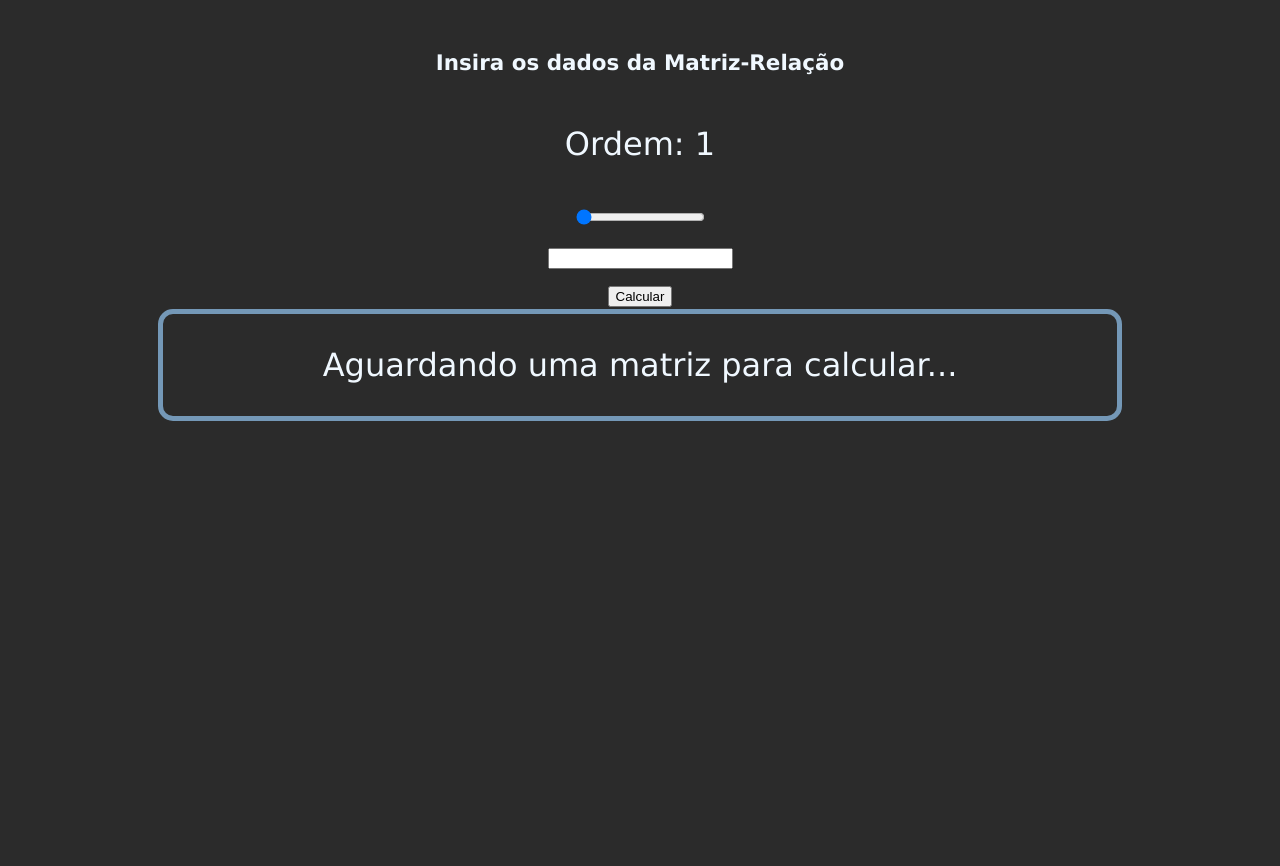
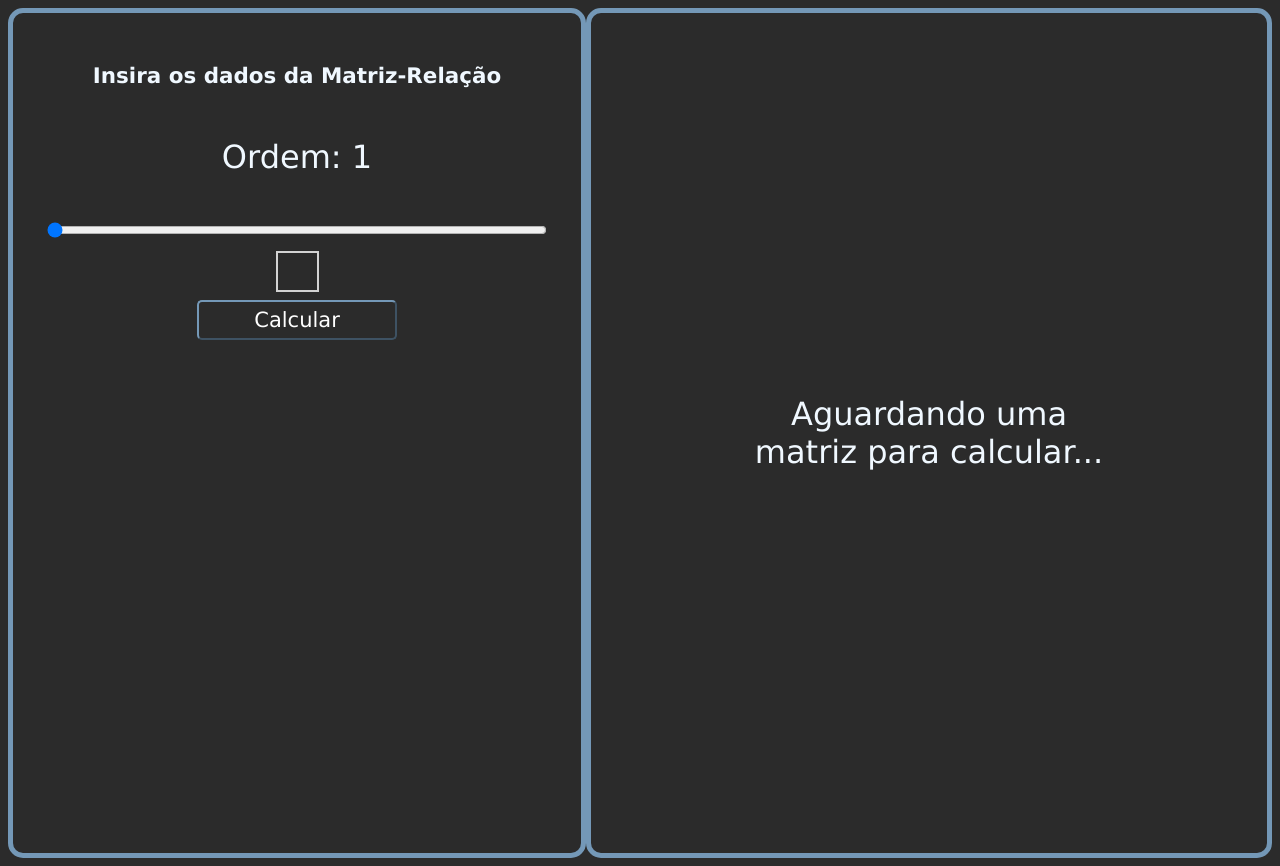
Before and after one commit to Shinzou27/metroLines, a plain HTML site: page index.html in a window 1280 px wide. Before the commit the page ends 800 px from the top, so only its background shows below. Drawn offline with Linux system fonts and the light colour scheme.

Commit message:
feat: add matrix input style

```diff
--- a/style.css
+++ b/style.css
@@ -5,11 +5,69 @@ body {
     font-family: 'Lucida Sans', 'Lucida Sans Regular', 'Lucida Grande', 'Lucida Sans Unicode', Geneva, Verdana, sans-serif;
     text-align: center;
 }
+#outerDiv {
+    display: flex;
+}
+#inputs {
+    width: 700px;
+    height: 840px;
+    padding: 0 1em;
+    border: 5px solid #7498b7;
+    border-radius: 15px;
+    margin: auto;
+}
+#inputs input {
+    width: 500px;
+}
+
+#calc {
+    background-color: #2b2b2b;
+    font-family: 'Lucida Sans', 'Lucida Sans Regular', 'Lucida Grande', 'Lucida Sans Unicode', Geneva, Verdana, sans-serif;
+    width: 200px;
+    height: 40px;
+    font-size: 21px;
+    cursor: pointer;
+    border-color: #7498b7;
+    border-radius: 5px;
+    color: white;
+}
+#calc:hover {
+    transition: 0.5s;
+    background-color: #6db6bd;
+}
+
+#matrixCreator input {
+    width: 35px;
+    height: 35px;
+    border: 2px solid lightgrey;
+    margin: 5px;
+    background-color: #2b2b2b;
+    font-size: 1em;
+    color: white;
+    text-align: center;
+}
+#matrixCreator input::-webkit-outer-spin-button,
+input::-webkit-inner-spin-button {
+  -webkit-appearance: none;
+  margin: 0;
+}
 
 #results {
     padding: 0 5em;
     border: 5px solid #7498b7;
     border-radius: 15px;
     margin: auto;
+    width: 700px;
+    height: 840px;
+    display: flex;
+    justify-content: center;
+    align-items: center;
+}
+
+#matrix {
     width: fit-content;
+    margin: auto;
+    padding-left: 15px;
+    border-right: 1px solid #f0f8ff;
+    border-left: 1px solid #f0f8ff;
 }
```
